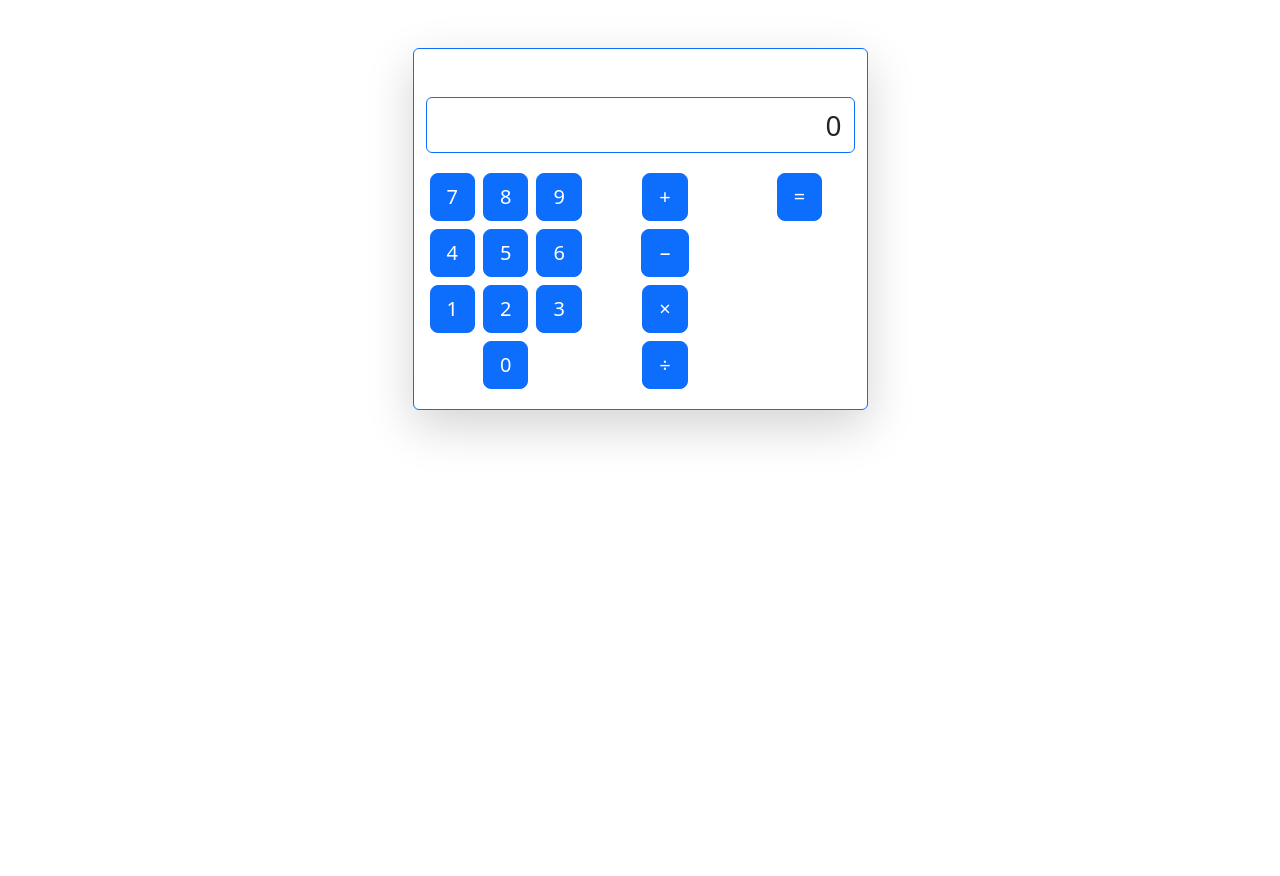
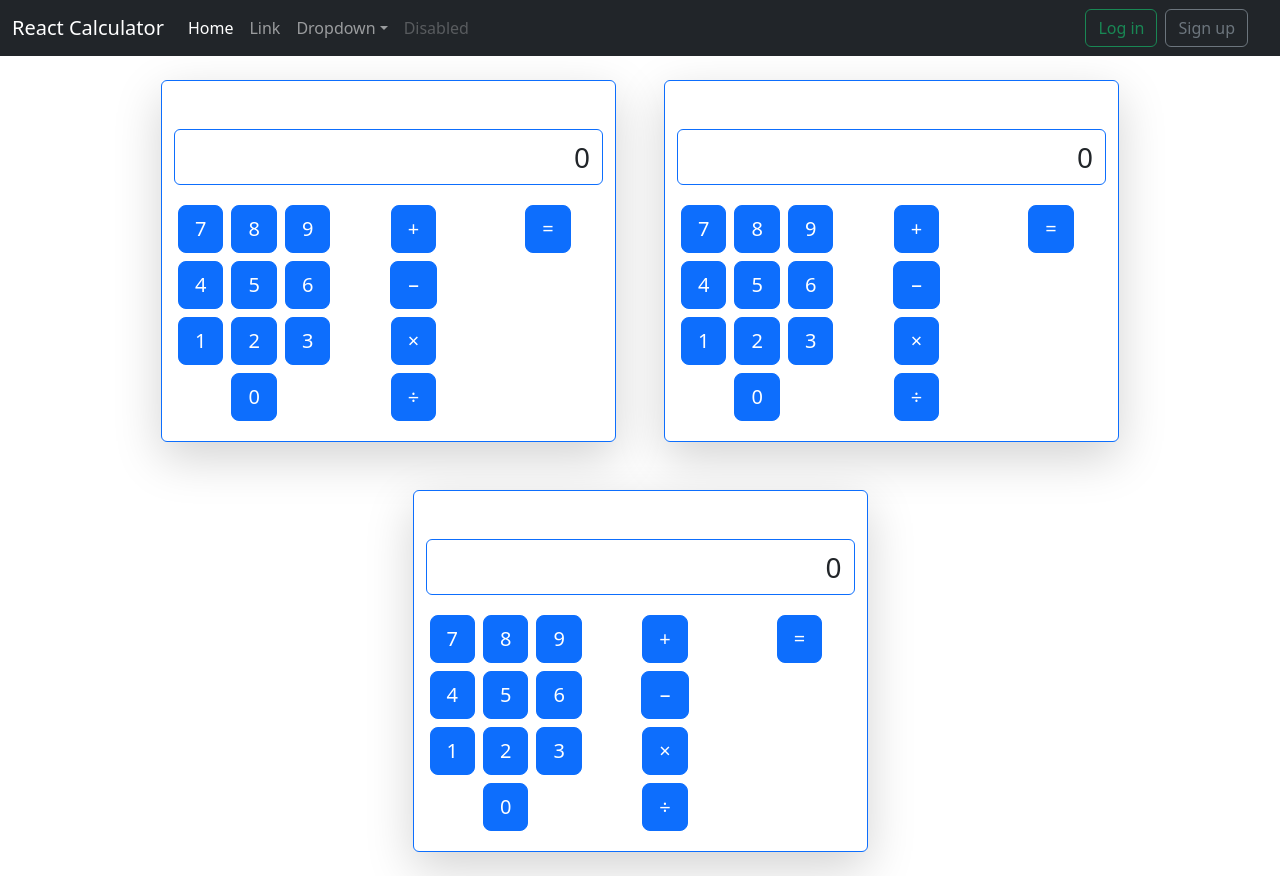
Before and after one commit to Rizz071/ReactCalc, a React (Create React App) app: page / in a window 1280 px wide. Before the commit the page ends 800 px from the top, so only its background shows below. Built offline with nearby package versions, Linux system fonts and the light colour scheme.

Commit message:
Added menu

```diff
--- a/src/App.js
+++ b/src/App.js
@@ -1,17 +1,20 @@
-import logo from './logo.svg';
 import './App.css';
 
-import BtnNum from './components/BtnNum/BtnNum';
-import NumPad from './components/NumPad/NumPad';
-import MainCalcPad from './components/MainCalcPad/MainCalcPad';
+import MainCalcPad from './components/Calculator/MainCalcPad/MainCalcPad';
+import Navbar from './components/Navigation/Navbar';
 
 function App() {
   return (
     <div className="App">
-
-      <MainCalcPad />
-
-    </div>
+      <Navbar />
+      <div className='container'>
+        <div className='row justify-content-center'>
+          <MainCalcPad />
+          <MainCalcPad />
+          <MainCalcPad />
+        </div>
+      </div>
+    </div >
   );
 }
 
--- /dev/null
+++ b/src/components/Calculator/MainCalcPad/MainCalcPad.js
@@ -0,0 +1,99 @@
+import React from 'react';
+import { useState } from 'react';
+
+import NumPad from '../NumPad/NumPad';
+import BtnAction from '../BtnAction/BtnAction';
+import ScreenField from '../ScreenField/ScreenField';
+
+let Num;
+let Action = ''
+let oldAction = ''
+let flag = 0;
+
+function MainCalcPad() {
+
+
+
+    const [screenText, setScreenText] = useState(0)
+
+    function handleBtnNumClick(event, numBtn) {
+        if (Action != '' && flag === 1) {
+            setScreenText(numBtn)
+            flag = 0
+        }
+        else {
+            setScreenText(Number(String(screenText) + String(numBtn)));
+        }
+
+    }
+
+
+    function handleBtnActionClick(event, sign) {
+
+        if (sign != '=') {
+            Num = parseFloat(screenText)
+            Action = sign
+            flag = 1;
+        }
+
+        if (sign === '=' && !Action) {
+            Num = parseFloat(screenText)
+            Action = oldAction
+            flag = 1;
+        }
+
+
+        if (sign === '=' && Action) {
+
+            if (Action === '+') {
+                setScreenText(Num + parseFloat(screenText));
+            }
+            if (Action === '−') {
+                setScreenText(Num - parseFloat(screenText));
+            }
+            if (Action === '×') {
+                setScreenText(Num * parseFloat(screenText));
+            }
+            if (Action === '÷') {
+                setScreenText(Num / parseFloat(screenText));
+            }
+
+            flag = 1;
+            oldAction = Action;
+            Action = '';
+        }
+
+
+    }
+
+
+    return (
+
+        <div className='col-auto border border-primary shadow-lg bg-body rounded m-4'>
+            <div className='row justify-content-center'>
+                <div className='col mt-5'>
+                    <ScreenField screenText={screenText} />
+                </div>
+            </div>
+
+            <div className='row justify-content-center'>
+                <div className='col-auto mb-3'>
+                    <NumPad handleBtnNumClickFunction={handleBtnNumClick} />
+                </div>
+                <div className='col mb-3'>
+                    <BtnAction sign='&#43;' handleBtnActionClick={handleBtnActionClick} /><br />
+                    <BtnAction sign='&#8722;' handleBtnActionClick={handleBtnActionClick} /><br />
+                    <BtnAction sign='&#215;' handleBtnActionClick={handleBtnActionClick} /><br />
+                    <BtnAction sign='&#247;' handleBtnActionClick={handleBtnActionClick} /><br />
+
+                </div>
+                <div className='col mb-3'>
+                    <BtnAction sign='&#61;' handleBtnActionClick={handleBtnActionClick} /><br />
+                </div >
+            </div>
+        </div>
+    )
+}
+
+
+export default MainCalcPad;
--- a/src/components/MainCalcPad/MainCalcPad.js
+++ /dev/null
@@ -1,93 +0,0 @@
-import React from 'react';
-import { useState } from 'react';
-
-import NumPad from '../NumPad/NumPad';
-import BtnAction from '../BtnAction/BtnAction';
-import ScreenField from '../ScreenField/ScreenField';
-
-let Num;
-let Action = ''
-let flag = 0;
-
-function MainCalcPad() {
-
-
-
-    const [screenText, setScreenText] = useState(0)
-
-    function handleBtnNumClick(event, numBtn) {
-        if (Action != '' && flag === 1) {
-            setScreenText(numBtn)
-            flag = 0
-        }
-        else {
-            setScreenText(Number(String(screenText) + String(numBtn)));
-        }
-
-    }
-
-
-    function handleBtnActionClick(event, sign) {
-
-        if (sign != '=') {
-            Num = parseFloat(screenText)
-            Action = String(sign)
-            flag = 1;
-        }
-
-
-        if (sign === '=') {
-
-            if (Action === '+') {
-                setScreenText(Num + parseFloat(screenText));
-            }
-            if (Action === '−') {
-                setScreenText(Num - parseFloat(screenText));
-            }
-            if (Action === '×') {
-                setScreenText(Num * parseFloat(screenText));
-            }
-            if (Action === '÷') {
-                setScreenText(Num / parseFloat(screenText));
-            }
-
-            flag = 1;
-            Action = '';
-        }
-
-
-    }
-
-
-    return (
-        <div className='container'>
-            <div className='row justify-content-center'>
-                <div className='col-auto border border-primary shadow-lg bg-body rounded my-5'>
-                    <div className='row justify-content-center'>
-                        <div className='col mt-5'>
-                            <ScreenField screenText={screenText} />
-                        </div>
-                    </div>
-
-                    <div className='row justify-content-center'>
-                        <div className='col-auto mb-3'>
-                            <NumPad handleBtnNumClickFunction={handleBtnNumClick} />
-                        </div>
-                        <div className='col mb-3'>
-                            <BtnAction sign='&#43;' handleBtnActionClick={handleBtnActionClick} /><br />
-                            <BtnAction sign='&#8722;' handleBtnActionClick={handleBtnActionClick} /><br />
-                            <BtnAction sign='&#215;' handleBtnActionClick={handleBtnActionClick} /><br />
-                            <BtnAction sign='&#247;' handleBtnActionClick={handleBtnActionClick} /><br />
-
-                        </div>
-                        <div className='col mb-3'>
-                            <BtnAction sign='&#61;' handleBtnActionClick={handleBtnActionClick} /><br />
-                        </div >
-                    </div>
-                </div></div>
-        </div>
-    )
-}
-
-
-export default MainCalcPad;
--- /dev/null
+++ b/src/components/Navigation/Navbar.js
@@ -0,0 +1,49 @@
+import React from 'react'
+
+
+
+const Navbar = props => {
+    return (
+        <header>
+            <nav className="navbar navbar-expand-lg navbar-dark bg-dark">
+                <div className="container-fluid">
+                    <a className="navbar-brand lead" href="#">React Calculator</a>
+                    <button className="navbar-toggler" type="button" data-bs-toggle="collapse" data-bs-target="#navbarSupportedContent" aria-controls="navbarSupportedContent" aria-expanded="false" aria-label="Toggle navigation">
+                        <span className="navbar-toggler-icon"></span>
+                    </button>
+                    <div className="collapse navbar-collapse" id="navbarSupportedContent">
+                        <ul className="navbar-nav me-auto mb-2 mb-lg-0">
+                            <li className="nav-item">
+                                <a className="nav-link active" aria-current="page" href="#">Home</a>
+                            </li>
+                            <li className="nav-item">
+                                <a className="nav-link" href="#">Link</a>
+                            </li>
+                            <li class="nav-item dropdown">
+                                <a class="nav-link dropdown-toggle" href="#" role="button" data-bs-toggle="dropdown" aria-expanded="false">
+                                    Dropdown
+                                </a>
+                                <ul class="dropdown-menu">
+                                    <li><a class="dropdown-item" href="#">Action</a></li>
+                                    <li><a class="dropdown-item" href="#">Another action</a></li>
+                                    <li><hr class="dropdown-divider" /></li>
+                                    <li><a class="dropdown-item" href="#">Something else here</a></li>
+                                </ul>
+                            </li>
+                            <li className="nav-item">
+                                <a className="nav-link disabled">Disabled</a>
+                            </li>
+                        </ul>
+                        <form class="container-fluid d-flex justify-content-end">
+                            <button className="btn btn-outline-success me-2" type="button">Log in</button>
+                            <button className="btn btn-outline-secondary me-2" type="button">Sign up</button>
+                        </form>
+                    </div>
+                </div>
+            </nav>
+        </header>
+    )
+}
+
+
+export default Navbar;
```
Also changed, not shown: src/components/Calculator/BtnAction/BtnAction.js (renamed from src/components/BtnAction/BtnAction.js), src/components/Calculator/BtnNum/BtnNum.js (renamed from src/components/BtnNum/BtnNum.js), src/components/Calculator/NumPad/NumPad.js (renamed from src/components/NumPad/NumPad.js), src/components/Calculator/ScreenField/ScreenField.js (renamed from src/components/ScreenField/ScreenField.js).
